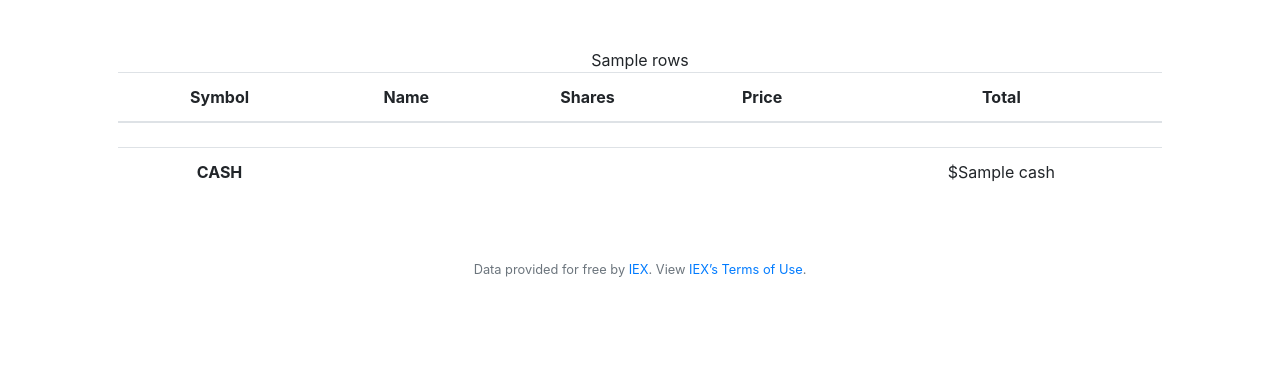
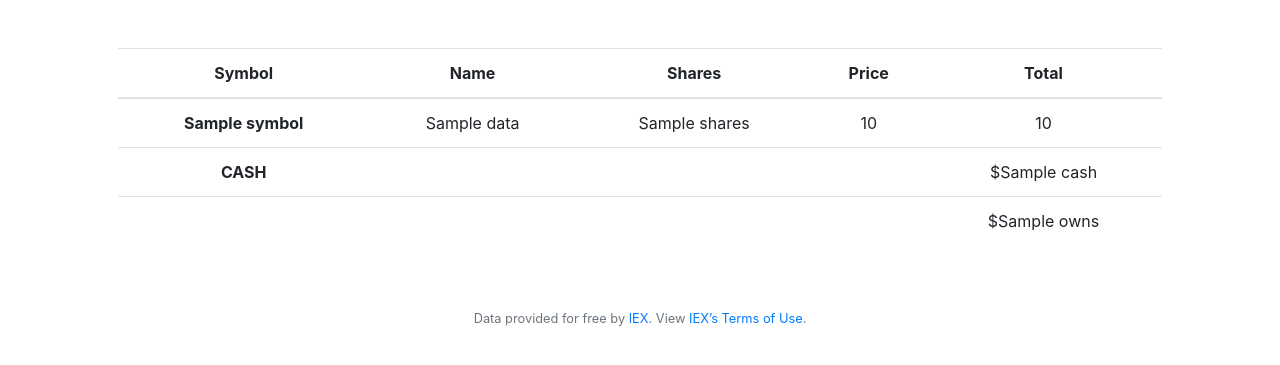
Before and after one commit to hwakabh/edx-cs50-c, a Flask app: template tracks/finance/templates/index.html in a window 1280 px wide. Shown: the part 76-441 px from the top of the page. Run offline with Flask 2, Linux system fonts and the light colour scheme; the template is opened without the code that fills it: most values are stand-ins (such as "Sample title", 1, 10 or a date in 2020); some libraries are stand-ins or nearby versions.

Commit message:
Implemented feature of index().

```diff
--- a/tracks/finance/application.py
+++ b/tracks/finance/application.py
@@ -50,25 +50,38 @@ if not os.environ.get("API_KEY"):
 @app.route("/")
 @login_required
 def index():
-    # display a table with all of the current user stocks
-    #   the numbers of share of each
-    #   the current price of each stock
-    #   the total value of each holding
-    # display the user's current cash balance
+    # table data for render in index.html
+    user_data = []
     user_id = session['user_id']
 
     # Get current user cash remained
     row = db.execute("SELECT * FROM users WHERE id = :user_id", user_id=user_id)
-    cash = row[0].get("cash")  # render to template
+    cash = row[0].get("cash")
+
+    owns = cash
 
     # Get list of stocks user owned & query current price
     stocks = db.execute("SELECT * FROM stocks WHERE user_id = :user_id", user_id=user_id)
-    print(stocks)
-    return render_template("index.html", cash=cash, rows=stocks)
+    for stock in stocks:
+        # Lookup latest price
+        result = lookup(symbol=stock['symbol'])
 
-    # """Show portfolio of stocks"""
-    # # return "<h1>Logged in</h1>"
-    # return apology("TODO")
+        # Build dict for displaying with loop
+        name = result['name']
+        price = float(result.get('price', 0))
+        total_per_symbol = price * float(stock['quantity'])
+        user_data.append({
+            'symbol': stock['symbol'],
+            'name': name,
+            'shares': stock['quantity'],
+            'price': price,
+            'total': total_per_symbol
+        })
+
+        # Calculate balance user owns
+        owns += total_per_symbol
+
+    return render_template("index.html", user_data=user_data, cash=cash, owns=owns)
 
 
 @app.route("/buy", methods=["GET", "POST"])
--- a/tracks/finance/templates/index.html
+++ b/tracks/finance/templates/index.html
@@ -12,8 +12,6 @@
 
 {% block main %}
 
-{{ rows }}
-
 <table class="table">
     <thead>
         <tr>
@@ -25,20 +23,28 @@
         </tr>
     </thead>
     <tbody>
+        {% for data in user_data %}
+            <tr>
+                <th scope="row">{{ data['symbol'] }}</th>
+                <td>{{ data['name'] }}</td>
+                <td>{{ data['shares'] }}</td>
+                <td>{{ data['price'] }}</td>
+                <td>{{ data['total'] }}</td>
+            </tr>
+        {% endfor %}
+        <tr>
+            <th scope="row">CASH</th>
+            <td></td>
+            <td></td>
+            <td></td>
+            <td>${{ cash }}</td>
+        </tr>
         <tr>
             <th scope="row"></th>
             <td></td>
             <td></td>
             <td></td>
-          <td></td>
-      </tr>
-      <!-- Wrapping up all the balances include both cash and stocks -->
-      <tr>
-        <th scope="row">CASH</th>
-        <td></td>
-        <td></td>
-        <td></td>
-        <td class="total-balance">${{ cash }}</td>
+            <td class="total-balance">${{ owns }}</td>
         </tr>
     </tbody>
 </table>
```
Also changed, not shown: tracks/finance/finance.db. Lines whose indentation alone changed are shown as unchanged.
